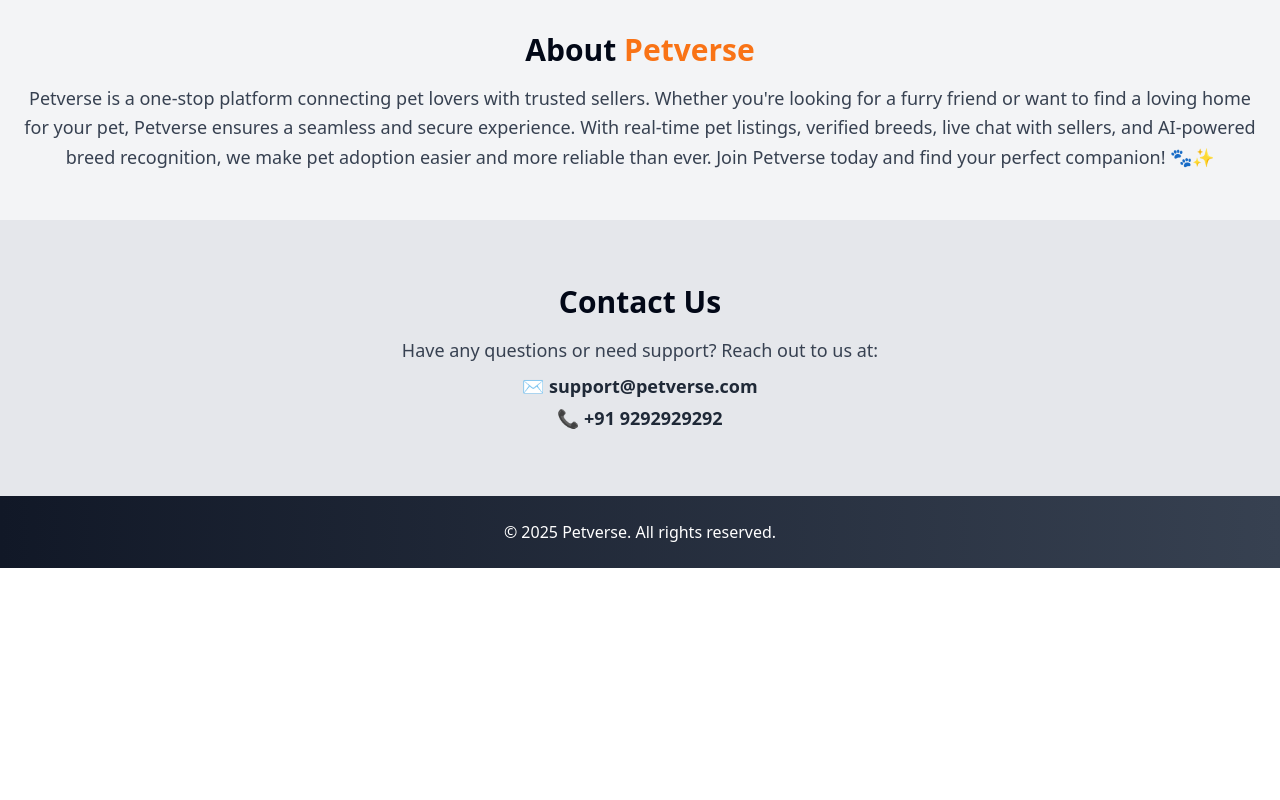
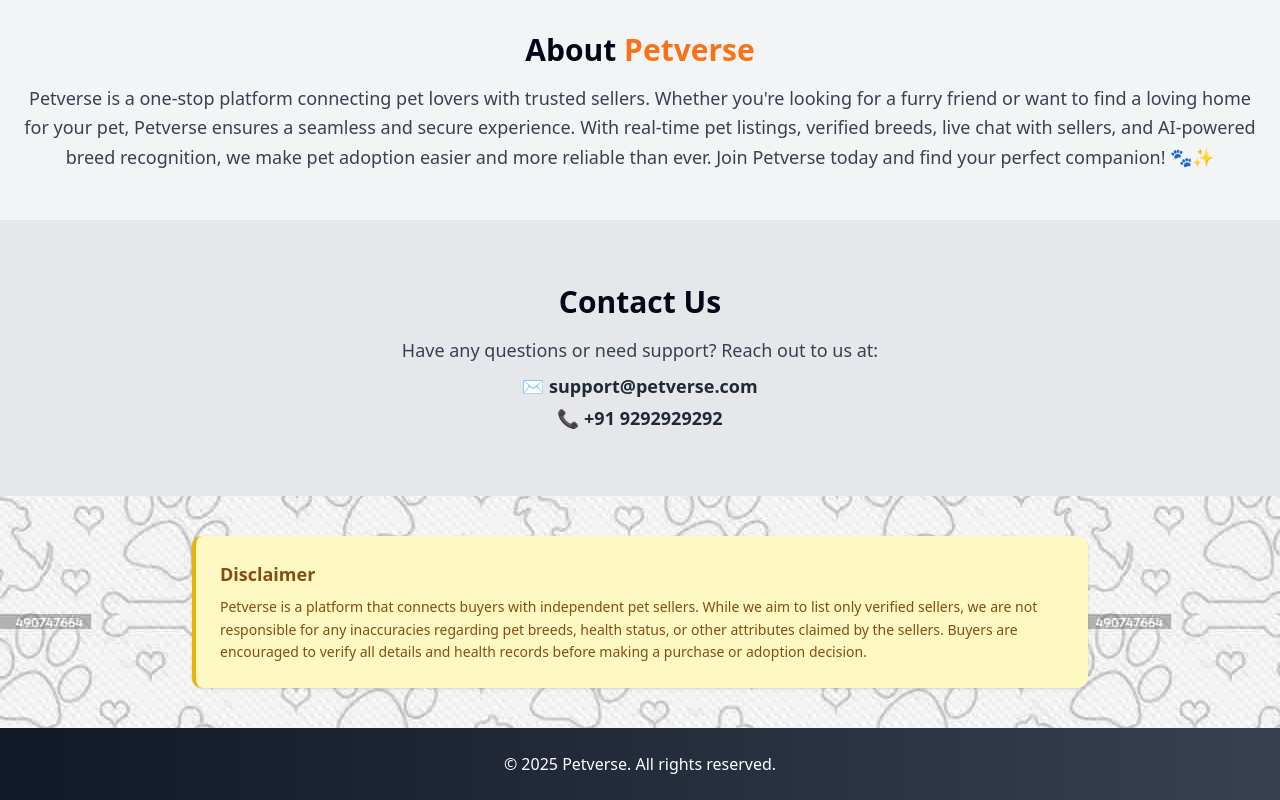
Before and after one commit to doney25/PETVERSE, a React (Vite) app in the folder frontend/: page / in a window 1280 px wide. Shown: the part 1596-2396 px from the top of the page. Before the commit the page ends 2164 px from the top, so only its background shows below. Built offline with nearby package versions, Linux system fonts and the light colour scheme; no server answers.

Commit message:
Minor adjustments

```diff
--- a/frontend/src/pages/PetBreed.jsx
+++ b/frontend/src/pages/PetBreed.jsx
@@ -124,6 +124,16 @@
           <p>Our pet detective AI has a 70-80% accuracy rate for purebred identification</p>
           <p className="mt-1">Clear, well-lit photos work best for accurate results</p>
         </div>
+
+        <div className="mt-6 text-xs text-center text-red-500 bg-red-100 p-4 rounded-lg border border-red-300">
+  <p className="font-semibold mb-1">Disclaimer:</p>
+  <p>
+    This breed detection model is trained on a limited dataset and may not be accurate for all pets.
+    It is intended for general guidance only and does not guarantee precise breed identification.
+    For official verification, please consult a licensed veterinarian or pet expert.
+  </p>
+</div>
+
       </div>
     </div>
   );
--- a/frontend/src/pages/home/Home.jsx
+++ b/frontend/src/pages/home/Home.jsx
@@ -130,7 +130,7 @@
           transition={{ duration: 0.6, delay: 0.3 }}
         >
           <a
-            onClick={() => navigate('/signup')}
+            onClick={() => navigate("/signup")}
             className="bg-orange-600 text-white px-8 py-3 rounded-full text-lg font-semibold shadow-lg hover:bg-orange-700 transition duration-300 hover:scale-105"
           >
             Get Started 🐶🐱
@@ -170,6 +170,19 @@
           </p>
         </div>
 
+        {/* Disclaimer Section */}
+        <div className="max-w-4xl mx-auto my-10 bg-yellow-100 border-l-4 border-yellow-500 text-yellow-800 p-6 rounded-md shadow">
+          <h3 className="text-lg font-semibold mb-2">Disclaimer</h3>
+          <p className="text-sm leading-relaxed">
+            Petverse is a platform that connects buyers with independent pet
+            sellers. While we aim to list only verified sellers, we are not
+            responsible for any inaccuracies regarding pet breeds, health
+            status, or other attributes claimed by the sellers. Buyers are
+            encouraged to verify all details and health records before making a
+            purchase or adoption decision.
+          </p>
+        </div>
+
         {/* Footer Section */}
         <div className="bg-gradient-to-r from-gray-900 to-gray-700 text-white py-6 text-center">
           <p>
```
Also changed, not shown: frontend/src/pages/home/Buyer.jsx (+1 -8 lines).
